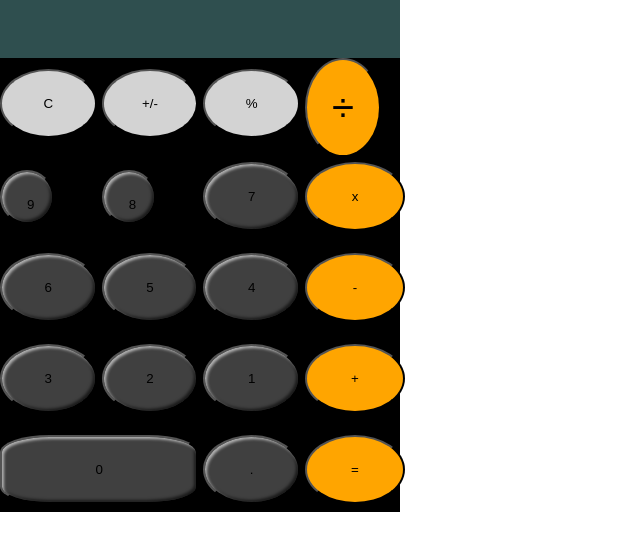
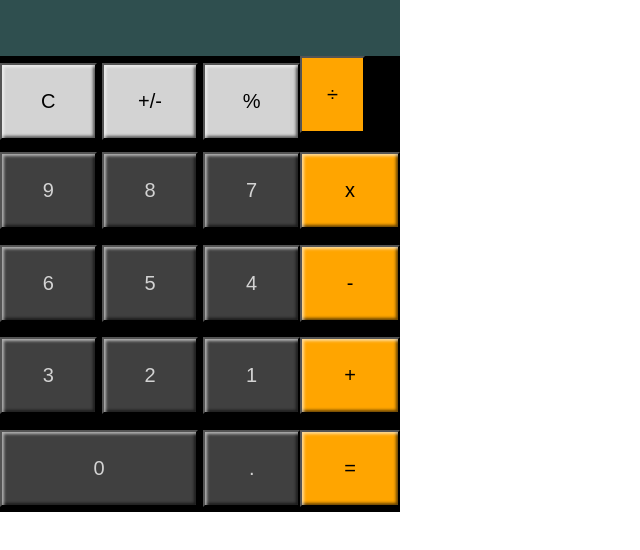
Before and after one commit to kirstytheproud/calculator-challenge, a plain HTML site: page index.html in a window 1280 px wide. Shown: the part 88-638 px from the top of the page, without its empty margins (0-640 px from the left). Drawn offline with Linux system fonts and the light colour scheme.

Commit message:
removed button border radius and added box shadows to all buttons

```diff
--- a/style.scss
+++ b/style.scss
@@ -4,10 +4,13 @@
 }
 
 $buttons-number-colour: #404040;
+$number-font-colour: #d3d3d3;
 $buttons-operator-colour: orange;
 $buttons-top-colour: lightgrey;
 $button-padding: 25px;
-$button-box-shadow: inset 2px 2px 3px rgba(255, 255, 255, .6), inset -2px -2px 3px rgba(0, 0, 0, .6);
+$button-box-shadow: inset 2px 2px 3px rgba(255, 255, 255, 0.6),
+  inset -2px -2px 3px rgba(0, 0, 0, 0.6);
+$button-font-size: 20px;
 
 
 .calculator__body {
@@ -22,16 +25,16 @@ $button-box-shadow: inset 2px 2px 3px rgba(255, 255, 255, .6), inset -2px -2px 3
   color: white;
   font-size: 40px;
   padding-top: 40px;
-text-align: right;
+  text-align:end;
 }
 
 .calculator__body--buttons {
   display: grid;
   grid-template-columns: 75% 25%;
   grid-template-rows: 20% 2fr;
-grid-gap: 5px;
 
-    .calculator__buttons--top{
+
+  .calculator__buttons--top {
     display: grid;
     text-align: center;
     align-items: center;
@@ -41,43 +44,35 @@ grid-gap: 5px;
     font-size: 30px;
     color: white;
 
-    .button__top--clear{
+    .button__top--clear {
       background-color: $buttons-top-colour;
-                border-radius: 50%;
       padding: $button-padding;
-
-
+      font-size: $button-font-size;
+      box-shadow: $button-box-shadow;
     }
-    .button__top--plusminus{
+    .button__top--plusminus {
       background-color: $buttons-top-colour;
-                border-radius: 50%;
       padding: $button-padding;
-
+      font-size: $button-font-size;
+      box-shadow: $button-box-shadow;
     }
-    .button__top--percentage{
+    .button__top--percentage {
       background-color: $buttons-top-colour;
-                border-radius: 50%;
+      font-size: $button-font-size;
       padding: $button-padding;
-
-
+      box-shadow: $button-box-shadow;
     }
   }
 
-
- .button__divide{
+  .button__divide {
     background-color: $buttons-operator-colour;
-        border-radius: 50%;
     padding: $button-padding;
-        font-size: 40px;
+    font-size: $button-font-size;
     align-items: center;
     text-align: center;
-
   }
 
-
-
-
-    .calculator__buttons--numbers{
+  .calculator__buttons--numbers {
     display: grid;
     text-align: center;
     align-items: center;
@@ -89,145 +84,133 @@ grid-gap: 5px;
     font-size: 30px;
     color: white;
 
-
     .button__number--9 {
-                   height: 30px;
-                   width: 30px;
-                   justify-content: center;
-                   align-content: center;
+      text-align: center;
       background-color: $buttons-number-colour;
-                border-radius: 50%;
+      // border-radius: 50%;
       padding: $button-padding;
       box-shadow: $button-box-shadow;
-
+      font-size: $button-font-size;
+      color: $number-font-colour;
     }
 
     .button__number--8 {
-                height: 30px;
-                width: 30px;
       text-align: center;
       background-color: $buttons-number-colour;
-                border-radius: 50%;
       padding: $button-padding;
       box-shadow: $button-box-shadow;
-
+      font-size: $button-font-size;
+      color: $number-font-colour;
     }
-               .button__number--7{
+    .button__number--7 {
       background-color: $buttons-number-colour;
-                border-radius: 50%;
       padding: $button-padding;
       box-shadow: $button-box-shadow;
+      font-size: $button-font-size;
+      color: $number-font-colour;
     }
-               .button__number--6{
+    .button__number--6 {
       background-color: $buttons-number-colour;
-                border-radius: 50%;
       padding: $button-padding;
       box-shadow: $button-box-shadow;
-
+      font-size: $button-font-size;
+      color: $number-font-colour;
     }
-               .button__number--5{
+    .button__number--5 {
       background-color: $buttons-number-colour;
-                border-radius: 50%;
       padding: $button-padding;
       box-shadow: $button-box-shadow;
-
+      font-size: $button-font-size;
+      color: $number-font-colour;
     }
-               .button__number--4{
+    .button__number--4 {
       background-color: $buttons-number-colour;
-                border-radius: 50%;
       padding: $button-padding;
       box-shadow: $button-box-shadow;
-
+      font-size: $button-font-size;
+      color: $number-font-colour;
     }
-               .button__number--3{
+    .button__number--3 {
       background-color: $buttons-number-colour;
-                border-radius: 50%;
       padding: $button-padding;
       box-shadow: $button-box-shadow;
-
+      font-size: $button-font-size;
+      color: $number-font-colour;
     }
-               .button__number--2{
+    .button__number--2 {
       background-color: $buttons-number-colour;
-                border-radius: 50%;
       padding: $button-padding;
       box-shadow: $button-box-shadow;
-
+      font-size: $button-font-size;
+      color: $number-font-colour;
     }
-               .button__number--1{
+    .button__number--1 {
       background-color: $buttons-number-colour;
-                border-radius: 50%;
       padding: $button-padding;
       box-shadow: $button-box-shadow;
-
+      font-size: $button-font-size;
+      color: $number-font-colour;
     }
 
-               .button__number--0{
+    .button__number--0 {
       background-color: $buttons-number-colour;
-                border-radius: 25%;
       grid-area: 4/1/5/3;
       padding: $button-padding;
       box-shadow: $button-box-shadow;
+      font-size: $button-font-size;
+      color: $number-font-colour;
     }
-               .button__number--decimal{
+    .button__number--decimal {
       background-color: $buttons-number-colour;
-                border-radius: 50%;
       padding: $button-padding;
       box-shadow: $button-box-shadow;
-
+      font-size: $button-font-size;
+      color: $number-font-colour;
+    }
   }
 
-
-    }
-
-
-    .calculator__buttons--operators{
-        display:grid;
+  .calculator__buttons--operators {
+    display: grid;
     text-align: center;
     align-items: center;
     grid-template-columns: 1fr;
     grid-template-rows: repeat(4, 1fr);
     grid-gap: 5px;
     text-align: center;
-        font-size: 40px;
+    // font-size: 40px;
 
-
-
-    .button__multiply{
+    .button__multiply {
       background-color: $buttons-operator-colour;
-        border-radius: 50%;
       padding: $button-padding;
-
+      font-size: $button-font-size;
+      box-shadow: $button-box-shadow;
     }
-    .button__subtract{
+    .button__subtract {
       background-color: $buttons-operator-colour;
-        border-radius: 50%;
       padding: $button-padding;
-
+      font-size: $button-font-size;
+      box-shadow: $button-box-shadow;
     }
-    .button__add{
+    .button__add {
       background-color: $buttons-operator-colour;
-        border-radius: 50%;
       padding: $button-padding;
-
+      font-size: $button-font-size;
+      box-shadow: $button-box-shadow;
     }
-    .button__equals{
+    .button__equals {
       background-color: $buttons-operator-colour;
-        border-radius: 50%;
       padding: $button-padding;
-
-
+      font-size: $button-font-size;
+      box-shadow: $button-box-shadow;
+    }
+  }
 }
 
-    }
-
-}
-
-@media screen and (max-width: 380px){
+@media screen and (max-width: 380px) {
   .calculator__body {
     display: grid;
     width: 80%;
     height: 80%;
     background-color: black;
   }
-
 }
```
Also changed, not shown: style.css, 1 other file. Lines whose indentation alone changed are shown as unchanged.
